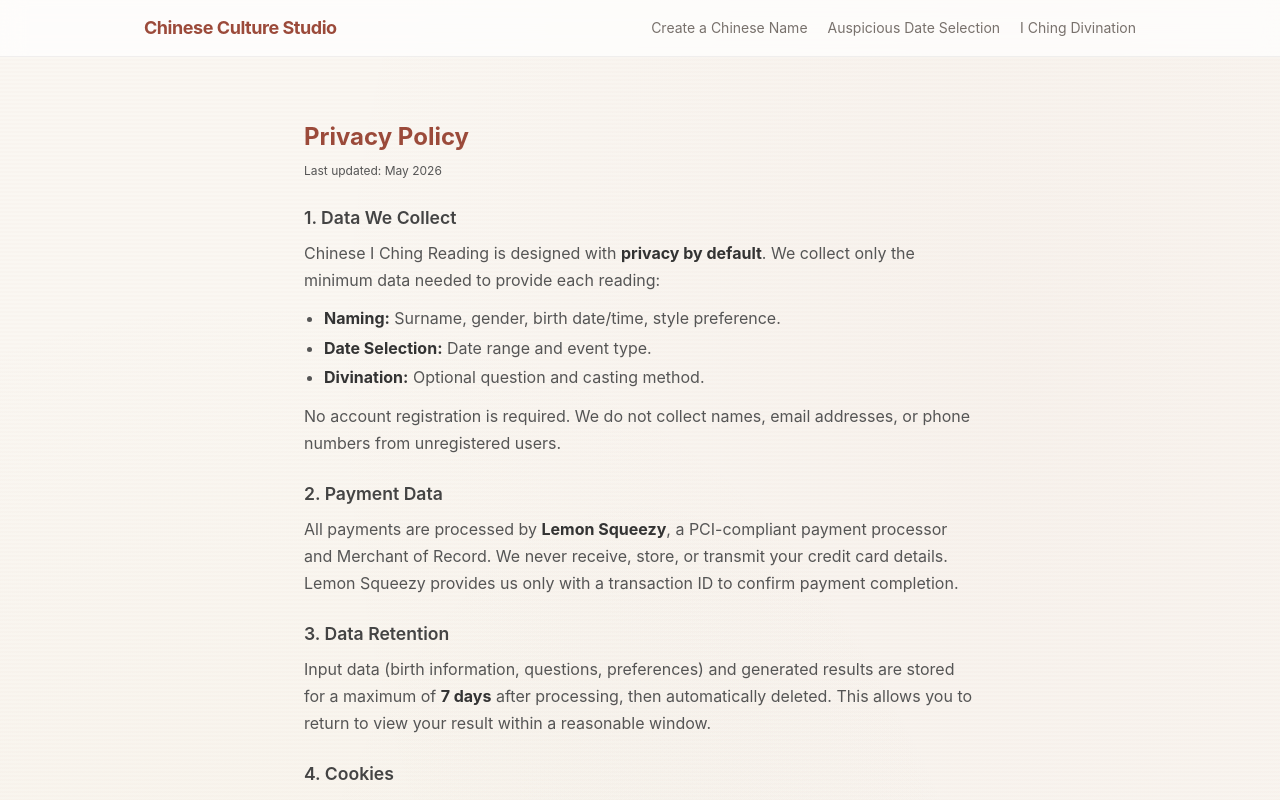
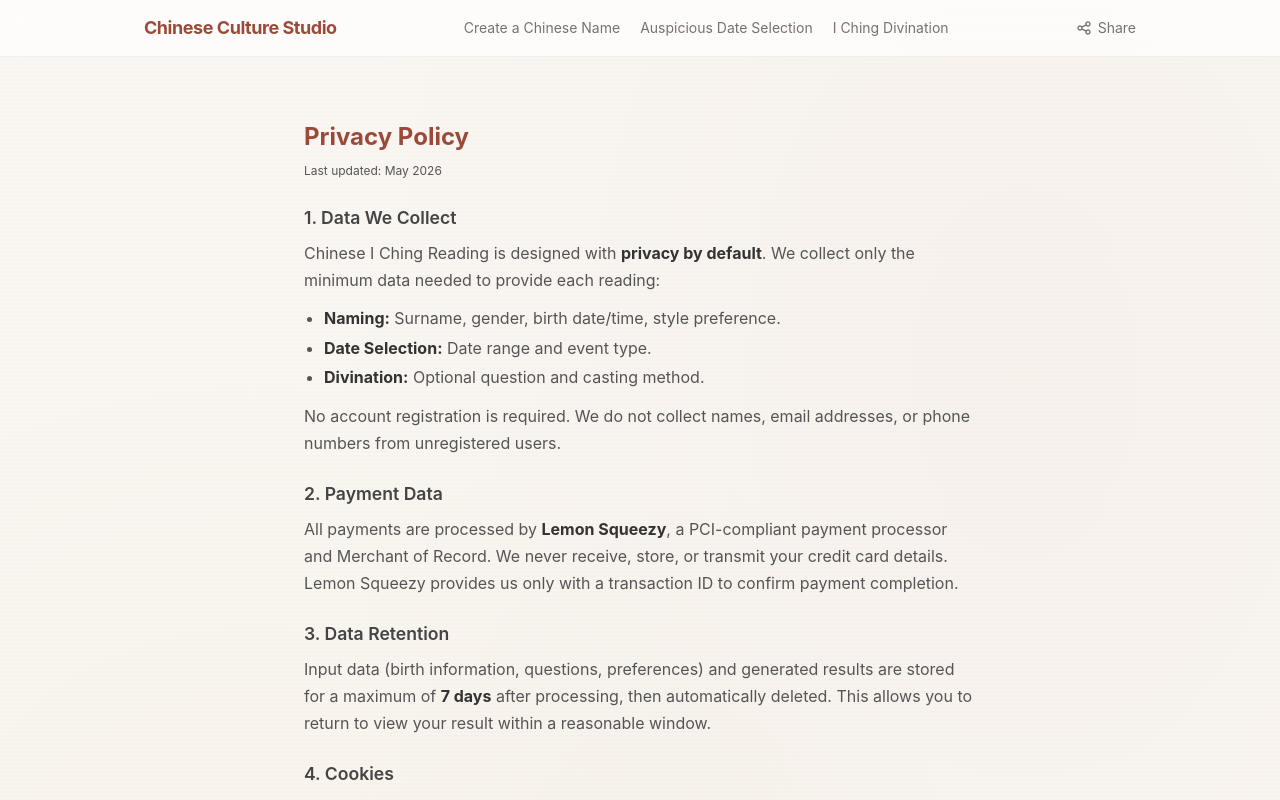
Before and after one commit to lionpon/chinese-culture-app, a Next.js app: page /privacy in a window 1280 px wide. Shown: the top 800 px of the page. Built offline with nearby package versions, Linux system fonts and the light colour scheme; no server answers; the database is empty.

Commit message:
feat: add share button to header — shares site URL, not user results

```diff
--- a/src/app/layout.tsx
+++ b/src/app/layout.tsx
@@ -4,6 +4,7 @@ import AppProvider from "@/components/AppProvider";
 import AnalyticsTracker from "@/components/AnalyticsTracker";
 import JsonLd from "@/components/JsonLd";
 import NavMenu from "@/components/NavMenu";
+import ShareButton from "@/components/ShareButton";
 
 export const metadata: Metadata = {
   title: "Chinese Culture Studio — Create a Chinese Name, Auspicious Date Selection & I Ching Divination",
@@ -42,7 +43,10 @@ export default function RootLayout({ children }: { children: React.ReactNode })
               <a href="/calendar" className="hover:text-stone-800 transition-colors">Auspicious Date Selection</a>
               <a href="/divination" className="hover:text-stone-800 transition-colors">I Ching Divination</a>
             </nav>
-            <NavMenu />
+            <div className="flex items-center gap-2 sm:gap-4">
+              <ShareButton />
+              <NavMenu />
+            </div>
           </div>
         </header>
         <main className="max-w-5xl mx-auto px-3 sm:px-4 py-6 sm:py-8">{children}</main>
--- /dev/null
+++ b/src/components/ShareButton.tsx
@@ -0,0 +1,46 @@
+"use client";
+
+import { useState } from "react";
+
+export default function ShareButton() {
+  const [copied, setCopied] = useState(false);
+
+  async function handleShare() {
+    const url = "https://chinese-culture-app.onrender.com";
+    const text = "Chinese Culture Studio — I Ching divination, Chinese names & auspicious dates";
+
+    // Use native share on mobile devices
+    if (navigator.share) {
+      try {
+        await navigator.share({ title: "Chinese Culture Studio", text, url });
+      } catch {}
+      return;
+    }
+
+    // Desktop fallback: copy to clipboard
+    try {
+      await navigator.clipboard.writeText(`${text}\n${url}`);
+      setCopied(true);
+      setTimeout(() => setCopied(false), 2000);
+    } catch {}
+  }
+
+  return (
+    <button
+      onClick={handleShare}
+      className="inline-flex items-center gap-1.5 text-xs sm:text-sm text-stone-500 hover:text-stone-800 transition-colors"
+      title="Share this site"
+    >
+      <svg className="w-4 h-4" fill="none" stroke="currentColor" viewBox="0 0 24 24">
+        <path strokeLinecap="round" strokeLinejoin="round" strokeWidth={2}
+          d="M8.684 13.342C8.886 12.938 9 12.482 9 12c0-.482-.114-.938-.316-1.342m0 2.684a3 3 0 110-2.684m0 2.684l6.632 3.316m-6.632-6l6.632-3.316m0 0a3 3 0 105.367-2.684 3 3 0 00-5.367 2.684zm0 9.316a3 3 0 105.368 2.684 3 3 0 00-5.368-2.684z" />
+      </svg>
+      <span className="hidden sm:inline">Share</span>
+      {copied && (
+        <span className="text-xs px-2 py-0.5 rounded-full" style={{ color: "var(--accent)", backgroundColor: "var(--accent-muted)" }}>
+          Copied!
+        </span>
+      )}
+    </button>
+  );
+}
```
